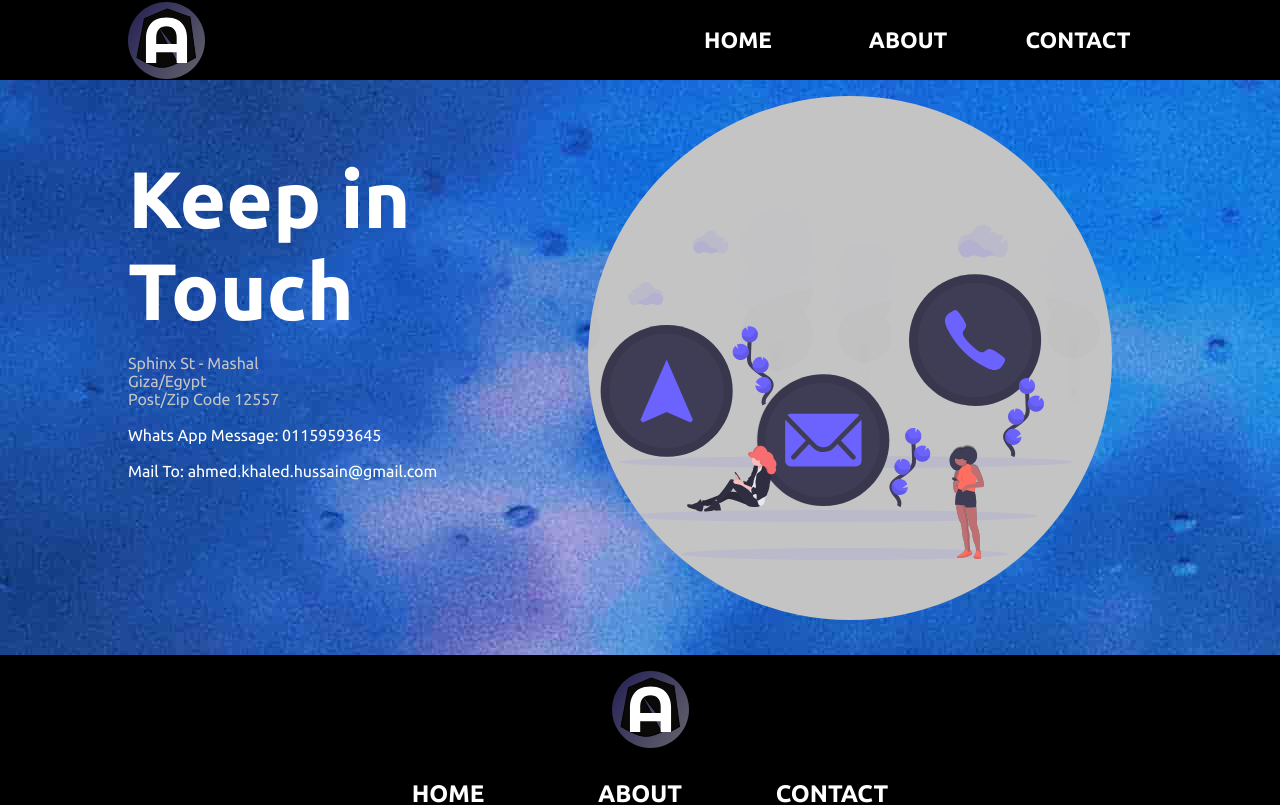
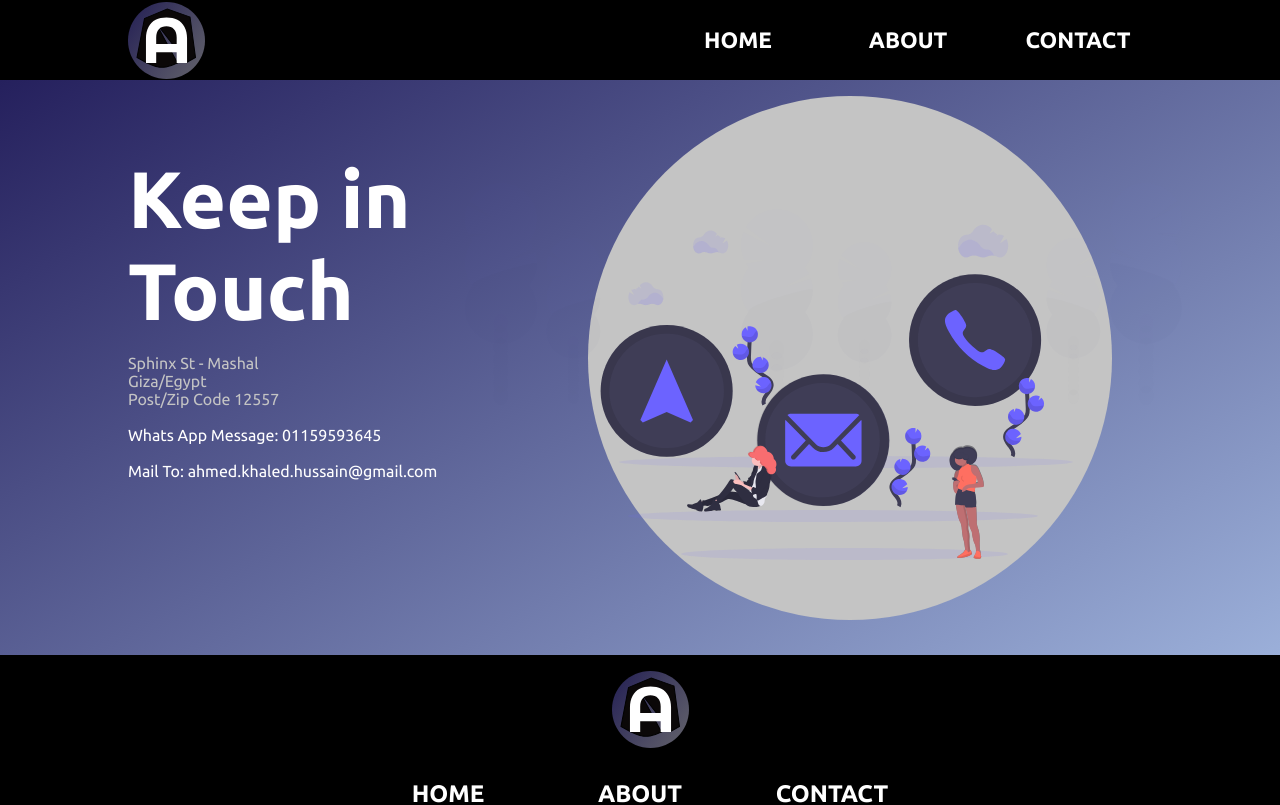
Before and after one commit to ahmedkhaledwafi/ahmed-s-portfilo, a React (Create React App) app: page /contact-me in a window 1280 px wide. Shown: the top 805 px of the page. Built offline with nearby package versions, Linux system fonts and the light colour scheme; a web font is replaced by a local one.

Commit message:
style: Change contact background color

```diff
--- a/src/components/pages/ContactMe.css
+++ b/src/components/pages/ContactMe.css
@@ -2,9 +2,9 @@
 
 .contact-me {
     padding: 1rem 2rem 2rem 2rem;
-    background-color: #000;
+    background-image: linear-gradient(-30deg, #9bafd9, #25205D);
     color: #C4C4C4;
-    background-image: url('/images/contact.jpg');
+    /* background-image: url('/images/contact.jpg'); */
     /* background-size: 100vw; */
     background-repeat: no-repeat;
 
```
